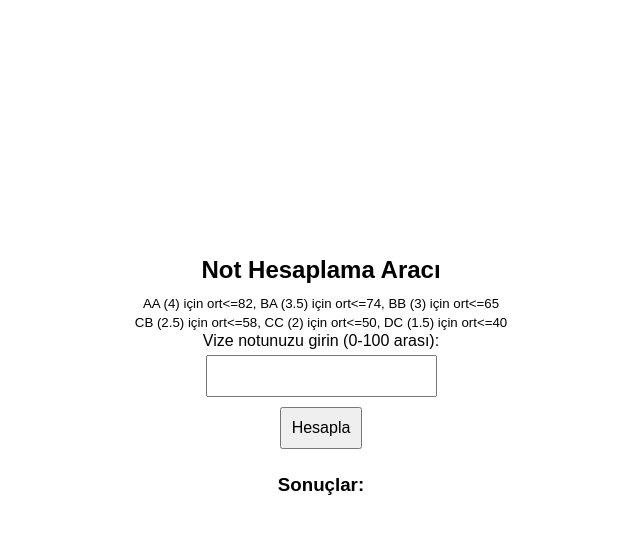
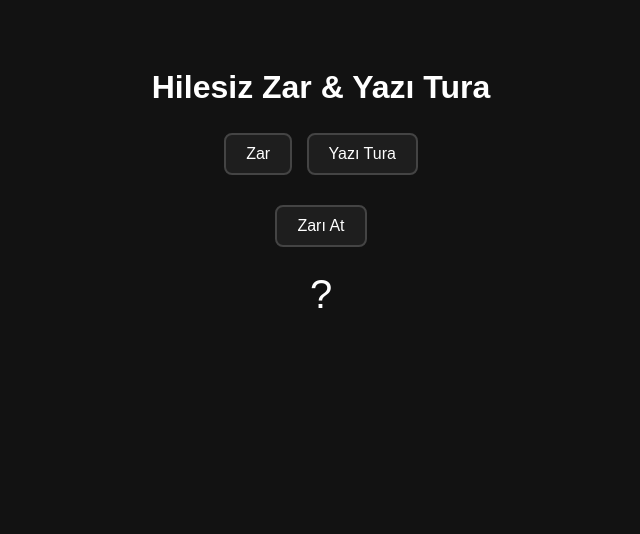
Before and after one commit to OT008/Dice-coin, a plain HTML site: page index.html in a window 1280 px wide. Shown: the whole page, without its empty margins (319-959 px from the left). Drawn offline with Linux system fonts and the light colour scheme.

Commit message:
Update index.html

```diff
--- a/index.html
+++ b/index.html
@@ -1,101 +1,88 @@
 <!DOCTYPE html>
-<html lang="en">
+<html lang="tr">
 <head>
   <meta charset="UTF-8">
-	<meta name="viewport" content="width=device-width, initial-scale=1.0">
-	<title>Not Hesaplama Aracı</title>
+  <title>Zar ve Yazı Tura</title>
   <style>
-		body
-		{
+    body {
+      background-color: #121212;
+      color: white;
       font-family: Arial, sans-serif;
-			display: flex;
-			flex-direction: column;
-			align-items: center;
-			justify-content: center;
-			height: 100vh;
-			margin: 0;
       text-align: center;
+      padding: 40px;
     }
-		input, button
-		{
-			padding: 10px;
+
+    .btn-group {
+      margin-bottom: 20px;
+    }
+
+    button {
+      background-color: #1e1e1e;
+      color: white;
+      border: 2px solid #444;
+      padding: 10px 20px;
       margin: 5px;
+      cursor: pointer;
+      border-radius: 8px;
       font-size: 16px;
     }
-		.red-text
-		{
-			color: red;
+
+    button:hover {
+      background-color: #333;
     }
-		h5
-		{
-			font-weight: normal; /* Yazıyı normal yap */
-			margin: 2px 0; /* Aradaki boşluğu azalt */
-			padding: 0;
+
+    .section {
+      display: none;
+      margin-top: 20px;
     }
-		h2
-		{
-			margin-bottom: 10px; /* "Not Hesaplama Aracı" başlığı ile diğer metin arasındaki mesafeyi azalt */
+
+    .active {
+      display: block;
     }
-		#result
-		{
-			margin-top: 50px; /* Sonuçlar başlığını daha alt kısıma yerleştir */
-		}
-		h3
-		{
-			margin-top: 20px; /* Sonuçlar başlığını biraz daha aşağıya kaydır */
+
+    .result {
+      font-size: 40px;
+      margin-top: 20px;
     }
   </style>
 </head>
 <body>
-	<h2>Not Hesaplama Aracı</h2>
-	<h5>AA (4) için ort<=82, BA (3.5) için ort<=74, BB (3) için ort<=65</h5>
-	<h5>CB (2.5) için ort<=58, CC (2) için ort<=50, DC (1.5) için ort<=40</h5>
-	<label for="inputNumber">Vize notunuzu girin (0-100 arası):</label>
-	<input type="number" id="inputNumber" step="any" min="0" max="100">
-	<button onclick="calculate()">Hesapla</button>
-	<h3>Sonuçlar:</h3>
 
-	<div id="result"></div>
+  <h1>Hilesiz Zar & Yazı Tura</h1>
+
+  <div class="btn-group">
+    <button onclick="showSection('dice')">Zar</button>
+    <button onclick="showSection('coin')">Yazı Tura</button>
+  </div>
+
+  <!-- Zar bölümü -->
+  <div id="dice" class="section active">
+    <button onclick="rollDice()">Zarı At</button>
+    <div id="diceResult" class="result">?</div>
+  </div>
+
+  <!-- Yazı Tura bölümü -->
+  <div id="coin" class="section">
+    <button onclick="flipCoin()">Yazı mı Tura mı?</button>
+    <div id="coinResult" class="result">?</div>
+  </div>
 
   <script>
-		function calculate()
-		{
-			const x = parseFloat(document.getElementById('inputNumber').value);
-			if (!isNaN(x) && x >= 0 && x <= 100)
-			{
-				let AA = formatResult((82 - (x * 40 / 100)) * 100 / 60);
-				let BA = formatResult((74 - (x * 40 / 100)) * 100 / 60);
-				let BB = formatResult((65 - (x * 40 / 100)) * 100 / 60);
-				let CB = formatResult((58 - (x * 40 / 100)) * 100 / 60);
-				let CC = formatResult((50 - (x * 40 / 100)) * 100 / 60);
-				let DC = formatResult((40 - (x * 40 / 100)) * 100 / 60);
+    function showSection(id) {
+      document.querySelectorAll('.section').forEach(el => el.classList.remove('active'));
+      document.getElementById(id).classList.add('active');
+    }
 
-				if (CB === 35) { CC = '-'; DC = '-'; }
-				else if (CC === 35) { DC = '-'; }
+    function rollDice() {
+      const result = Math.floor(Math.random() * 6) + 1;
+      document.getElementById('diceResult').innerText = result;
+    }
 
-
-				document.getElementById('result').innerHTML =
-				`
-					<p>AA (4) için: ${AA}</p>
-					<p>BA (3.5) için: ${BA}</p>
-					<p>BB (3) için: ${BB}</p>
-					<p>CB (2.5) için: ${CB}</p>
-					<p>CC (2) için: ${CC}</p>
-					<p class="red-text">DC (1.5) için: ${DC}</p>
-				`;
-			}
-			else
-			{
-				document.getElementById('result').textContent = 'Geçersiz giriş, lütfen 0 ile 100 arasında bir değer girin.';
-			}
-		}
-		function formatResult(value)
-		{
-			const roundedValue = Math.ceil(value);
-			if (roundedValue > 100) return '-';
-			if (roundedValue < 35) return 35;
-			return roundedValue;
+    function flipCoin() {
+      const result = Math.random() < 0.5 ? "Yazı" : "Tura";
+      document.getElementById('coinResult').innerText = result;
     }
   </script>
+
 </body>
 </html>
```
Lines whose indentation alone changed are shown as unchanged.
